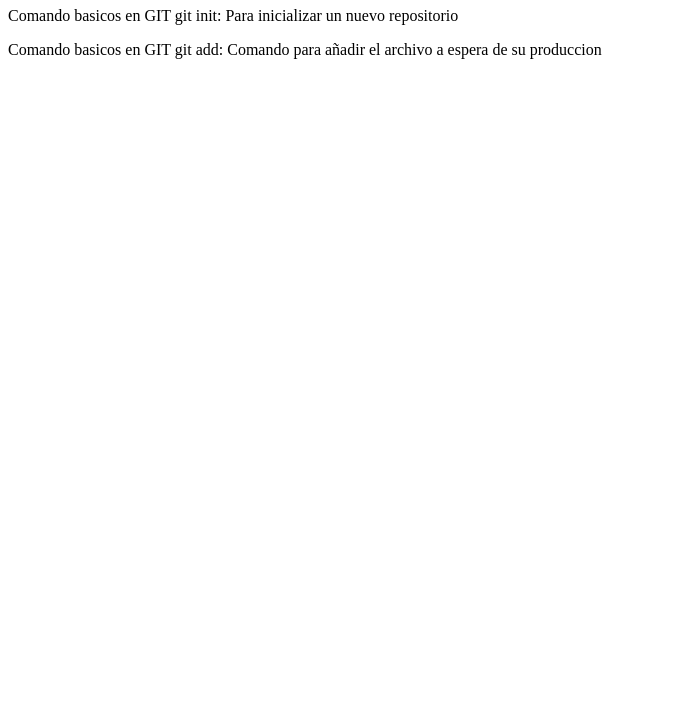
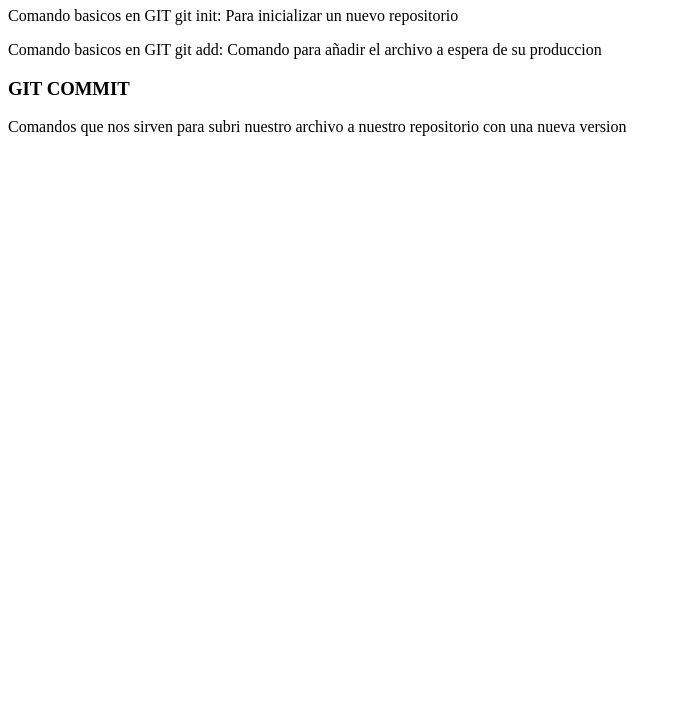
Before and after one commit to gonzalomir/prueba, a plain HTML site: page index.html in a window 1280 px wide. Shown: the part 73-800 px from the top of the page, without its empty margins (0-682 px from the left). Drawn offline with Linux system fonts and the light colour scheme.

Commit message:
Ultima version del codigo con nuevos parrafos

```diff
--- a/index.html
+++ b/index.html
@@ -12,5 +12,7 @@
     </h1>
     <p>Comando basicos en GIT git init: Para inicializar un nuevo repositorio</p>
     <p>Comando basicos en GIT git add: Comando para añadir el archivo a espera de su produccion</p>
+    <h3>GIT COMMIT</h3>
+    <p>Comandos que nos sirven para subri nuestro archivo a nuestro repositorio con una nueva version</p>
 </body>
 </html>
```
